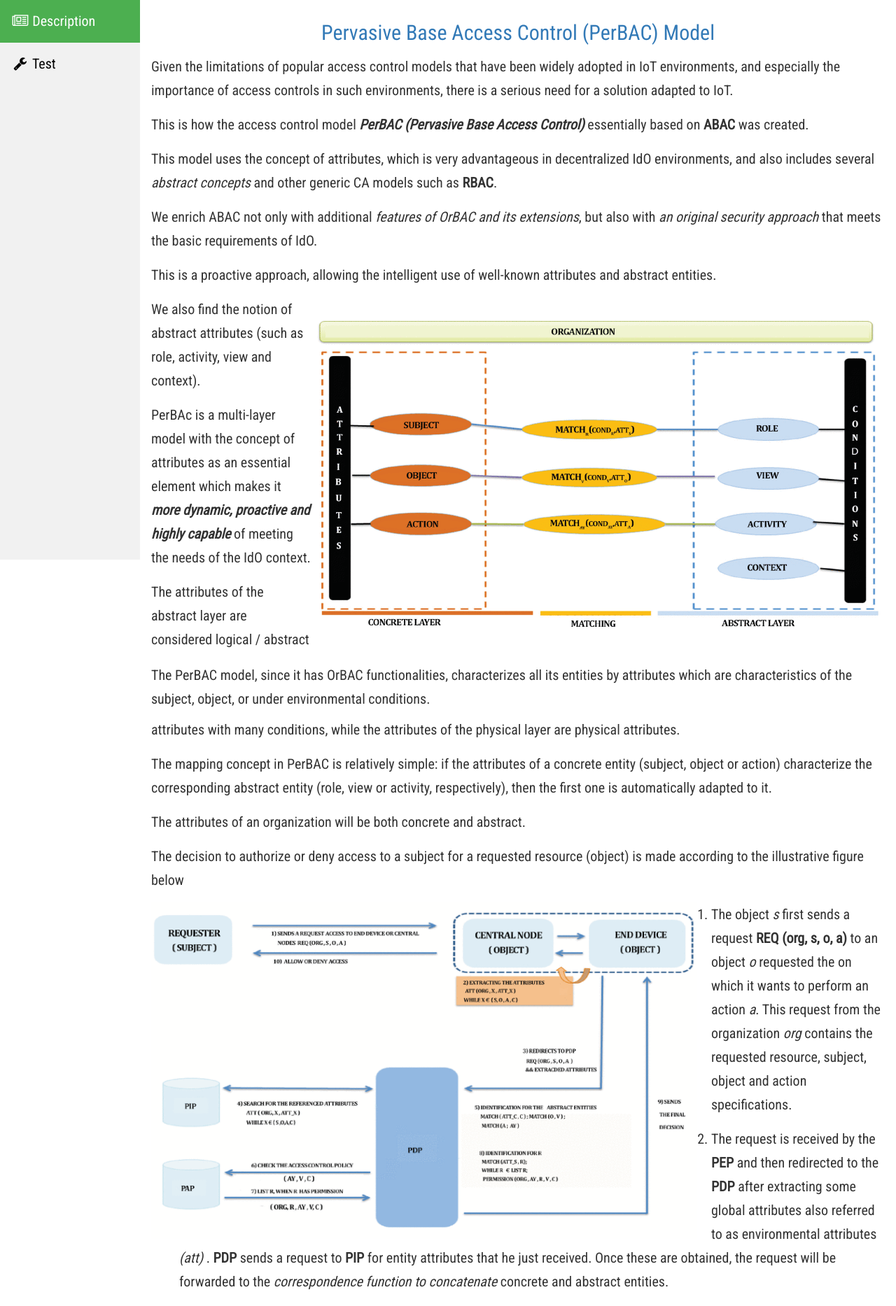
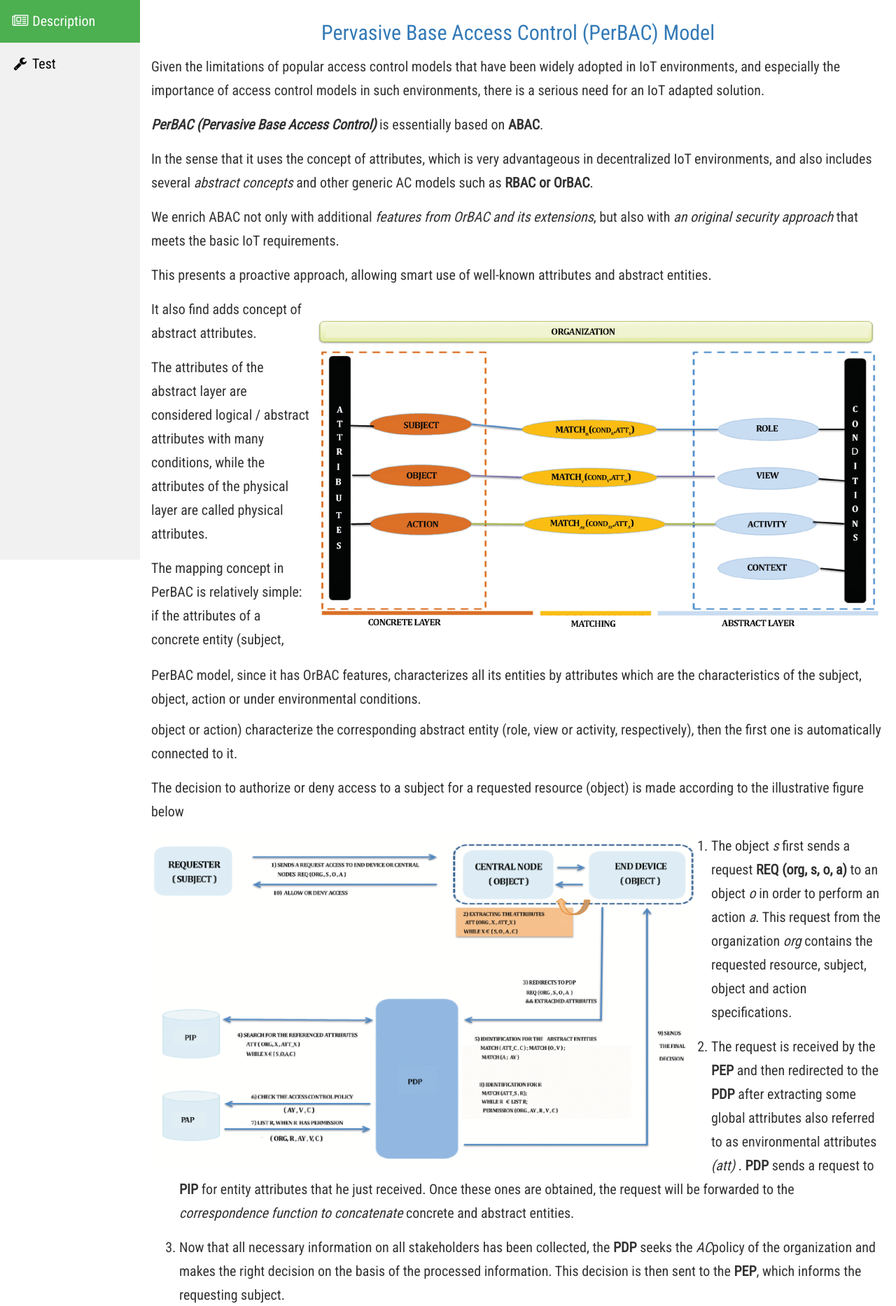
Before and after one commit to esalim/PerBAC, a PHP site: page /PerBAC/description.php in a window 1280 px wide. Shown: the part 65-1932 px from the top of the page at 70% size. Run offline with PHP 8.4, Linux system fonts and the light colour scheme; some libraries are stand-ins or nearby versions.

Commit message:
Update description.php

```diff
--- a/benchmark/php/PerBAC/description.php
+++ b/benchmark/php/PerBAC/description.php
@@ -53,47 +53,44 @@
                <br>
         <h2 align="center"><a href="#modèle-pervasive-base-access-control-perbac" id="modèle-pervasive-base-access-control-perbac">Pervasive Base Access Control (PerBAC) Model</a></h2>
         <p>Given the limitations of popular access control models that have been widely adopted in IoT environments,
-            and especially the importance of access controls in such environments, there is a serious need for a solution adapted to IoT. </p>
-        <p>This is how the access control model <em><strong>PerBAC (Pervasive Base Access Control)</strong></em> essentially based on <strong>ABAC</strong> was created. </p>
-        <p>This model uses the concept of attributes</em>, which is very advantageous in decentralized IdO environments, and also includes several <em>abstract concepts</em> and other generic CA models such as <strong>RBAC</strong>.</p>
-        <p>We enrich ABAC not only with additional <em>features of OrBAC and its extensions</em>, but also with <em>an original security approach</em> that meets the basic requirements of IdO.</p>
-        <p>This is a proactive approach, allowing the intelligent use of well-known attributes and abstract entities.
+            and especially the importance of access control models in such environments, there is a serious need for an IoT adapted solution.</p>
+        <p><em><strong>PerBAC (Pervasive Base Access Control)</strong></em> is essentially based on <strong>ABAC</strong>.</p>
+        <p>In the sense that it uses the concept of attributes</em>, which is very advantageous in decentralized IoT environments, and also includes several <em>abstract concepts</em> and other generic AC models such as <strong>RBAC or OrBAC</strong>.</p>
+        <p>We enrich ABAC not only with additional <em>features from OrBAC and its extensions</em>, but also with <em>an original security approach</em> that meets the basic IoT requirements.</p>
+        <p>This presents a proactive approach, allowing smart use of well-known attributes and abstract entities.
         <p><img src="../../images/per1.png" alt="Entités PerBAC" title="Les Entités du modèle PerBAC " style="float: right;"/></p>
-        <p style="float: left">The PerBAC model, since it has OrBAC functionalities, characterizes all its entities by attributes
-            which are characteristics of the subject, object, or under environmental conditions. </p>
-        <p>We also find the notion of abstract attributes (such as role, activity, view and context).</p>
-        <p>PerBAc is a multi-layer model with the concept of attributes as an essential element
-            which makes it <em><strong> more dynamic, proactive and highly capable</em></strong> of meeting the needs of the IdO context. </p>
+        <p style="float: left">PerBAC model, since it has OrBAC features, characterizes all its entities by attributes
+            which are the characteristics of the subject, object, action or under environmental conditions. </p>
+        <p>It also find adds concept of abstract attributes.</p>
         <p>The attributes of the abstract layer are considered logical / abstract attributes with many conditions,
-            while the attributes of the physical layer are physical attributes. </p>
+            while the attributes of the physical layer are called physical attributes. </p>
         <p>The mapping concept in PerBAC
             is relatively simple: if the attributes of a concrete entity (subject, object or action) characterize the corresponding abstract entity (role, view or activity, respectively),
-            then the first one is automatically adapted to it. </p>
-            <p>The attributes of an organization will be both concrete and abstract. </p>
+            then the first one is automatically connected to it. </p>
         <p>The decision to authorize or deny access to a subject for a requested resource (object) is made according to the illustrative figure below
         <p><img src="../../images/per2.png" alt="Processus decision PerBAC" title="Processus de decision PerBAC" style="float: left; margin-right: 20px;width: 780px"/></p>
         <ol>
             <li>
-                <p>The object <em>s</em> first sends a request <strong>REQ (org, s, o, a)</strong> to an object <em>o</em> requested the on which it wants to perform an action <em>a</em>.
+                <p>The object <em>s</em> first sends a request <strong>REQ (org, s, o, a)</strong> to an object <em>o</em> in order to perform an action <em>a</em>.
                     This request from the organization <em>org</em> contains the requested resource, subject, object and action specifications. </p>
             </li>
             <li>
                 <p>The request is received by the <strong>PEP</strong> and then redirected to the <strong>PDP</strong> after extracting some global attributes
                     also referred to as environmental attributes <em>(att)</em> . <strong>PDP</strong> sends a request to <strong>PIP</strong> for entity attributes
                     that he just received.
-                    Once these are obtained, the request will be forwarded to the <em>correspondence function
+                    Once these ones are obtained, the request will be forwarded to the <em>correspondence function
                         to concatenate</em> concrete and abstract entities. </p>
             </li>
             <li>
                 <p>Now that all necessary information on all stakeholders has been collected,
-                    the <strong>PDP</strong> seeks the <em>AC</em>policy of the organization and makes the right decision</em> on the basis of the information processed.
-                    This decision is then sent to the <strong>PEP</strong>, who informs the requesting subject <em>/em>.</p>
+                    the <strong>PDP</strong> seeks the <em>AC</em>policy of the organization and makes the right decision</em> on the basis of the processed information.
+                    This decision is then sent to the <strong>PEP</strong>, which informs the requesting subject.</p>
             </li>
         </ol>
         <p>Most of the time, central nodes play the role of PEP for their end nodes,
-            At the less constrained layer, the computation/unloading layer will have a cloud component or a dedicated server.
-            This component fulfills the roles of PDP / PIP / PAP and can correspond to different attributes to speed up the decision-making process. </p>
-        <p>For the implementation of the model within our platform <em><strong>IoT Smart Parking</strong></em> we followed the following diagrams: </p>
+            At the less constrained layer, the computation/offloading layer will have a cloud component or a dedicated server.
+            This component fulfills the roles of PDP / PIP / PAP and can speed up the decision-making process. </p>
+        <p>For the implementation of the model within our platform <em><strong>IoT Smart Parking</strong></em> we followed the following diagrams : </p>
         <p>Our intelligent car park with a large number of parking spaces has only one entrance and one exit. In addition,
             parking spaces are divided into several domains or zones, each of which is managed by a central node. </p>
         <p>We will consider two zones: <em><strong>a Standard Zone</strong></em> which is accessible to all (public) within the framework of a public contract, and a <em><strong>Privileged Access Zone</strong></em> .</p>
```
